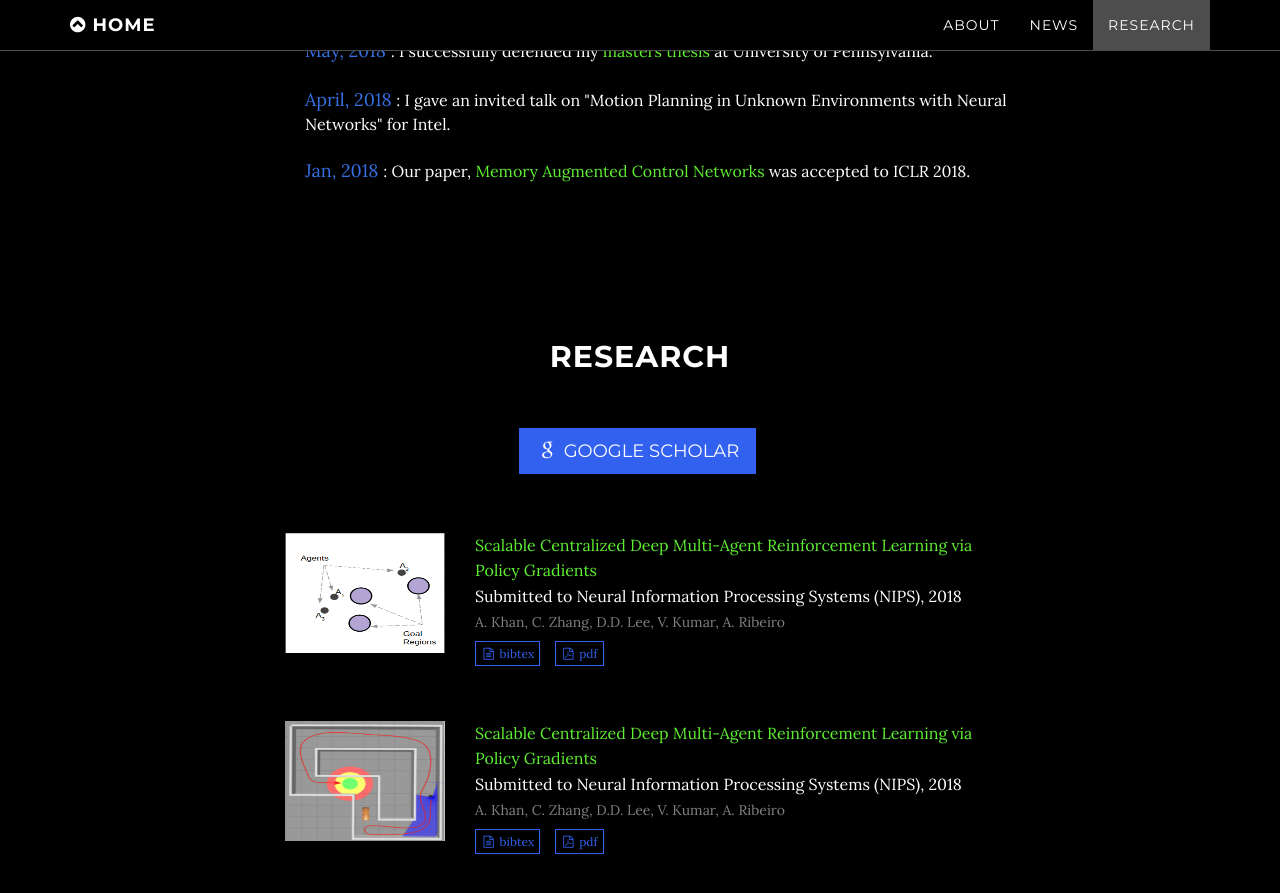
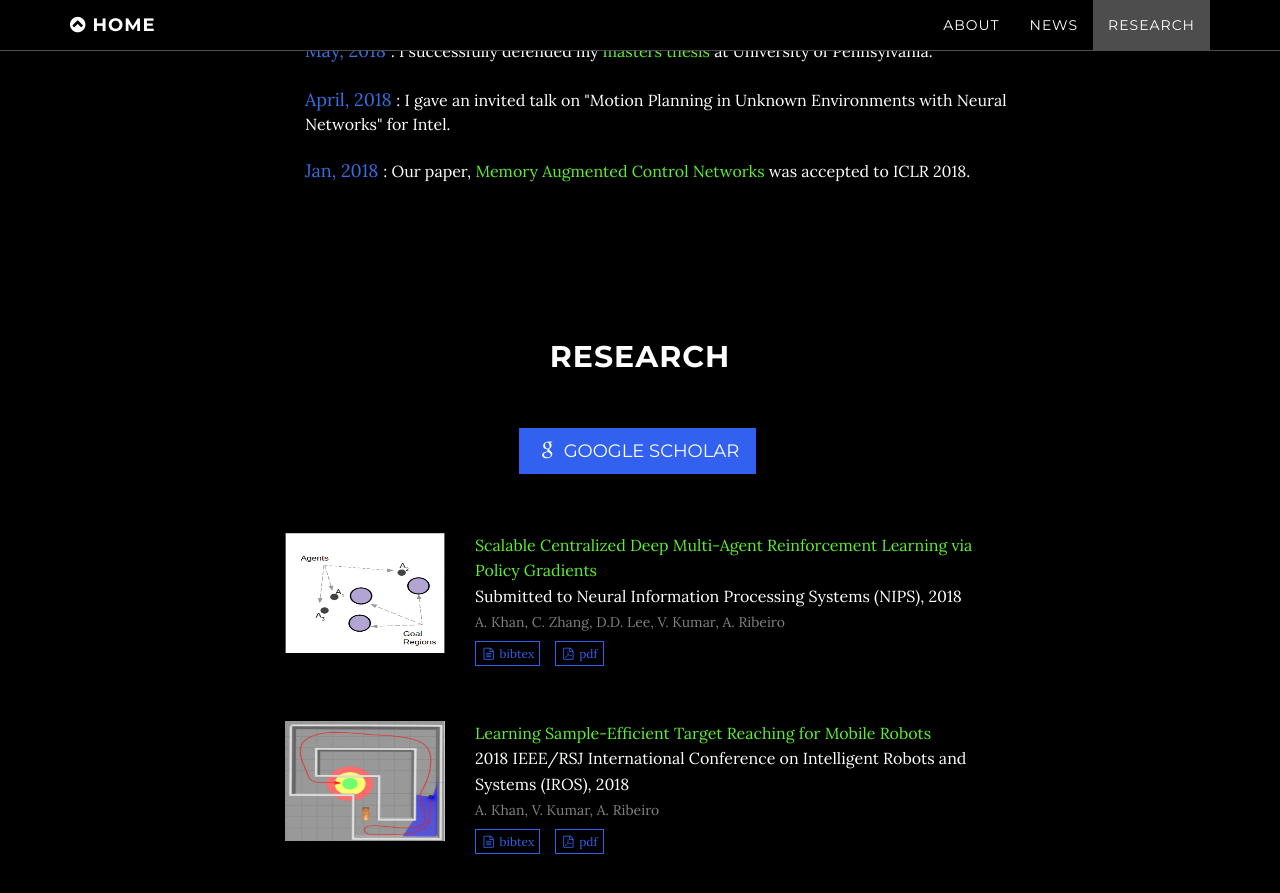
Before and after one commit to arbaazkhan2/arbaazkhan2.github.io, a Jekyll site: the page index.html, which Jekyll copies as it is, in a window 1280 px wide and 900 px high, scrolled down 1967 px. Shown: the top 893 px of the window. Built offline with Jekyll 4.4.1, drawn with Linux system fonts in a browser that asks for light colours.

Commit message:
chagned pub error

```diff
--- /dev/null
+++ b/bibtex/iros18.bib
@@ -0,0 +1,6 @@
+@article{khan2018learning,
+  title={Learning Sample-Efficient Target Reaching for Mobile Robots},
+  author={Khan, Arbaaz and Kumar, Vijay and Ribeiro, Alejandro},
+  journal={arXiv preprint arXiv:1803.01846},
+  year={2018}
+}
--- a/index.html
+++ b/index.html
@@ -258,19 +258,19 @@ Before my PhD, I was pursuing a masters in Robotics also at the University of Pe
     </th>
 <th class="entry">
         <font size="3">
-        <a href="https://arxiv.org/pdf/1805.08776.pdf">Scalable Centralized Deep Multi-Agent Reinforcement Learning via Policy Gradients
-</a></font> <br>Submitted to Neural Information Processing Systems (NIPS), 2018
+        <a href="https://arxiv.org/pdf/1805.08776.pdf">Learning Sample-Efficient Target Reaching for Mobile Robots
+</a></font> <br>2018 IEEE/RSJ International Conference on Intelligent Robots and Systems (IROS), 2018
         <br>
         <small class="authors">
-        <font color="gray">A. Khan, C. Zhang, D.D. Lee, V. Kumar, A. Ribeiro</font>
+        <font color="gray">A. Khan, V. Kumar, A. Ribeiro</font>
         </small>
         <br>
 <ul class="list-inline list-inline-x text-left">
 <li>
-<a href="bibtex/iclr18.bib" target="_blank" class="btn-x btn-default-x btn-lg-x"><i class="fa fa-file-text-o fa-fw"></i> <span class="network-name">bibtex</span></a>
+<a href="bibtex/iros18.bib" target="_blank" class="btn-x btn-default-x btn-lg-x"><i class="fa fa-file-text-o fa-fw"></i> <span class="network-name">bibtex</span></a>
 </li>
 <li>
-<a href="https://arxiv.org/pdf/1805.08776.pdf" target="_blank" class="btn-x btn-default-x btn-lg-x"><i class="fa fa-file-pdf-o fa-fw"></i> <span class="network-name">pdf</span></a>
+<a href="https://arxiv.org/pdf/1803.01846.pdf" target="_blank" class="btn-x btn-default-x btn-lg-x"><i class="fa fa-file-pdf-o fa-fw"></i> <span class="network-name">pdf</span></a>
 </li>
 </ul>
     </th>
```
Also changed, not shown: 2 other files.
